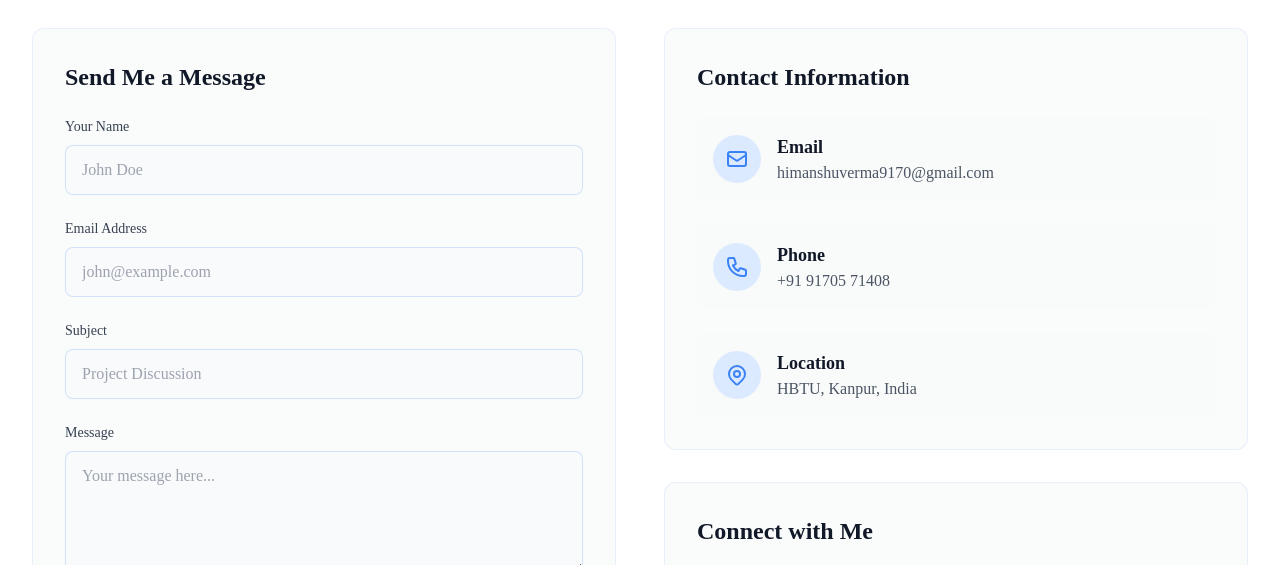
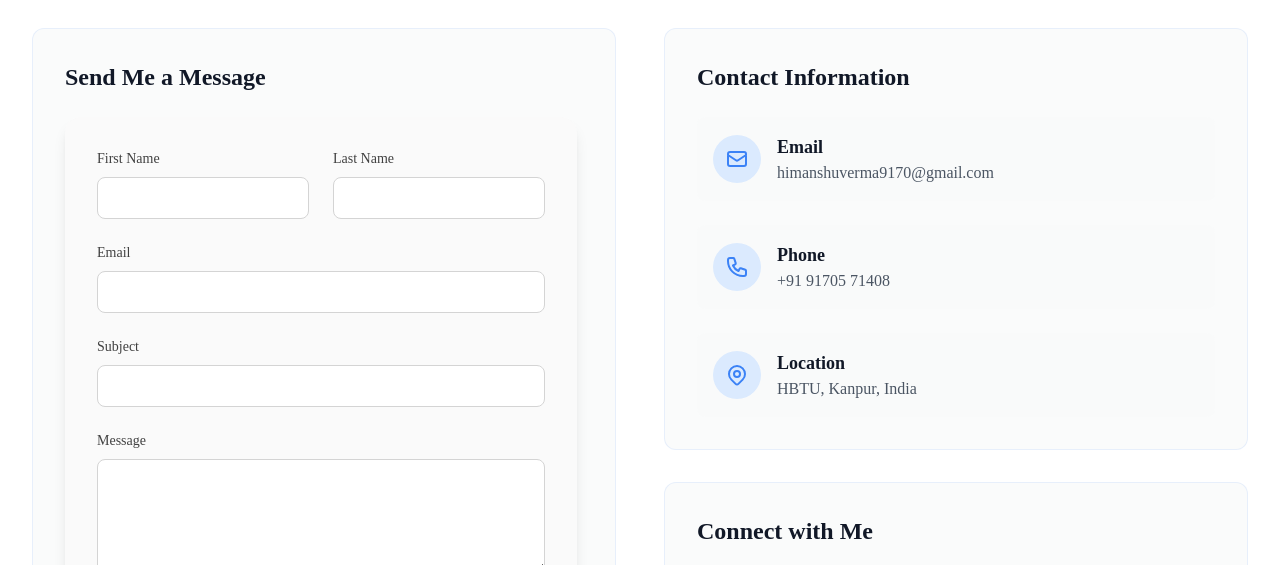
Before and after one commit to urpitvrm/portfolio, a website: page index.html in a window 1280 px wide. Shown: the part 6170-6735 px from the top of the page. Drawn offline with nearby package versions, Linux system fonts and the light colour scheme.

Commit message:
cgpa  changess

```diff
--- a/index.html
+++ b/index.html
@@ -1643,27 +1643,33 @@
                 <!-- Contact Form -->
                 <div class="contact-card rounded-xl p-8 animate__animated animate__fadeInLeft">
                     <h3 class="text-2xl font-bold text-gray-900 mb-6">Send Me a Message</h3>
-                    <form action="#" method="POST" class="space-y-6">
-                        <div>
-                            <label for="name" class="block text-sm font-medium text-gray-700 mb-2">Your Name</label>
-                            <input type="text" id="name" name="name" class="contact-input w-full px-4 py-3 rounded-lg focus:outline-none" placeholder="John Doe" required>
-                        </div>
-                        <div>
-                            <label for="email" class="block text-sm font-medium text-gray-700 mb-2">Email Address</label>
-                            <input type="email" id="email" name="email" class="contact-input w-full px-4 py-3 rounded-lg focus:outline-none" placeholder="john@example.com" required>
-                        </div>
-                        <div>
-                            <label for="subject" class="block text-sm font-medium text-gray-700 mb-2">Subject</label>
-                            <input type="text" id="subject" name="subject" class="contact-input w-full px-4 py-3 rounded-lg focus:outline-none" placeholder="Project Discussion" required>
-                        </div>
-                        <div>
-                            <label for="message" class="block text-sm font-medium text-gray-700 mb-2">Message</label>
-                            <textarea id="message" name="message" rows="4" class="contact-input w-full px-4 py-3 rounded-lg focus:outline-none" placeholder="Your message here..." required></textarea>
-                        </div>
-                        <button type="submit" class="submit-button w-full py-3 px-6 rounded-lg text-white font-semibold">
-                            Send Message
-                        </button>
-                    </form>
+                    <form action="https://formspree.io/f/xeoedvvj" method="POST" class="bg-neutral-50 rounded-2xl p-8 shadow-lg w-full max-w-lg">
+        <div class="grid grid-cols-2 gap-6 mb-6">
+            <div>
+                <label class="block text-sm font-medium text-neutral-700 mb-2">First Name</label>
+                <input type="text" name="first_name" class="w-full px-4 py-2 border border-neutral-300 rounded-lg focus:ring-2 focus:ring-blue-500 focus:border-transparent" required>
+            </div>
+            <div>
+                <label class="block text-sm font-medium text-neutral-700 mb-2">Last Name</label>
+                <input type="text" name="last_name" class="w-full px-4 py-2 border border-neutral-300 rounded-lg focus:ring-2 focus:ring-blue-500 focus:border-transparent" required>
+            </div>
+        </div>
+        <div class="mb-6">
+            <label class="block text-sm font-medium text-neutral-700 mb-2">Email</label>
+            <input type="email" name="email" class="w-full px-4 py-2 border border-neutral-300 rounded-lg focus:ring-2 focus:ring-blue-500 focus:border-transparent" required>
+        </div>
+        <div class="mb-6">
+            <label class="block text-sm font-medium text-neutral-700 mb-2">Subject</label>
+            <input type="text" name="subject" class="w-full px-4 py-2 border border-neutral-300 rounded-lg focus:ring-2 focus:ring-blue-500 focus:border-transparent" required>
+        </div>
+        <div class="mb-6">
+            <label class="block text-sm font-medium text-neutral-700 mb-2">Message</label>
+            <textarea name="message" rows="4" class="w-full px-4 py-2 border border-neutral-300 rounded-lg focus:ring-2 focus:ring-blue-500 focus:border-transparent" required></textarea>
+        </div>
+        <button type="submit" class="w-full bg-blue-600 text-white py-3 px-6 rounded-lg hover:bg-blue-700 transition-colors">
+            Send Message
+        </button>
+    </form>
                 </div>
 
                 <!-- Contact Information -->
```
